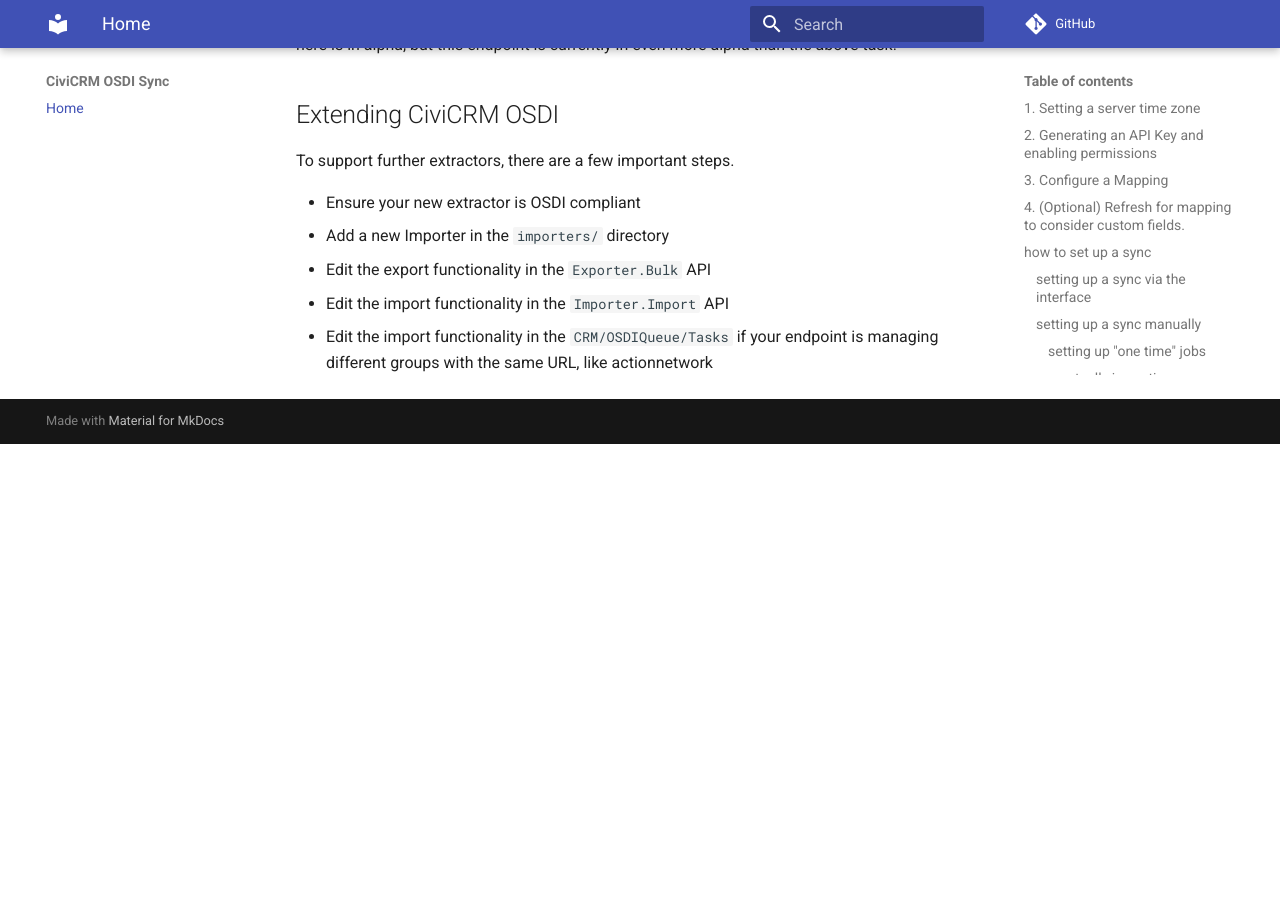
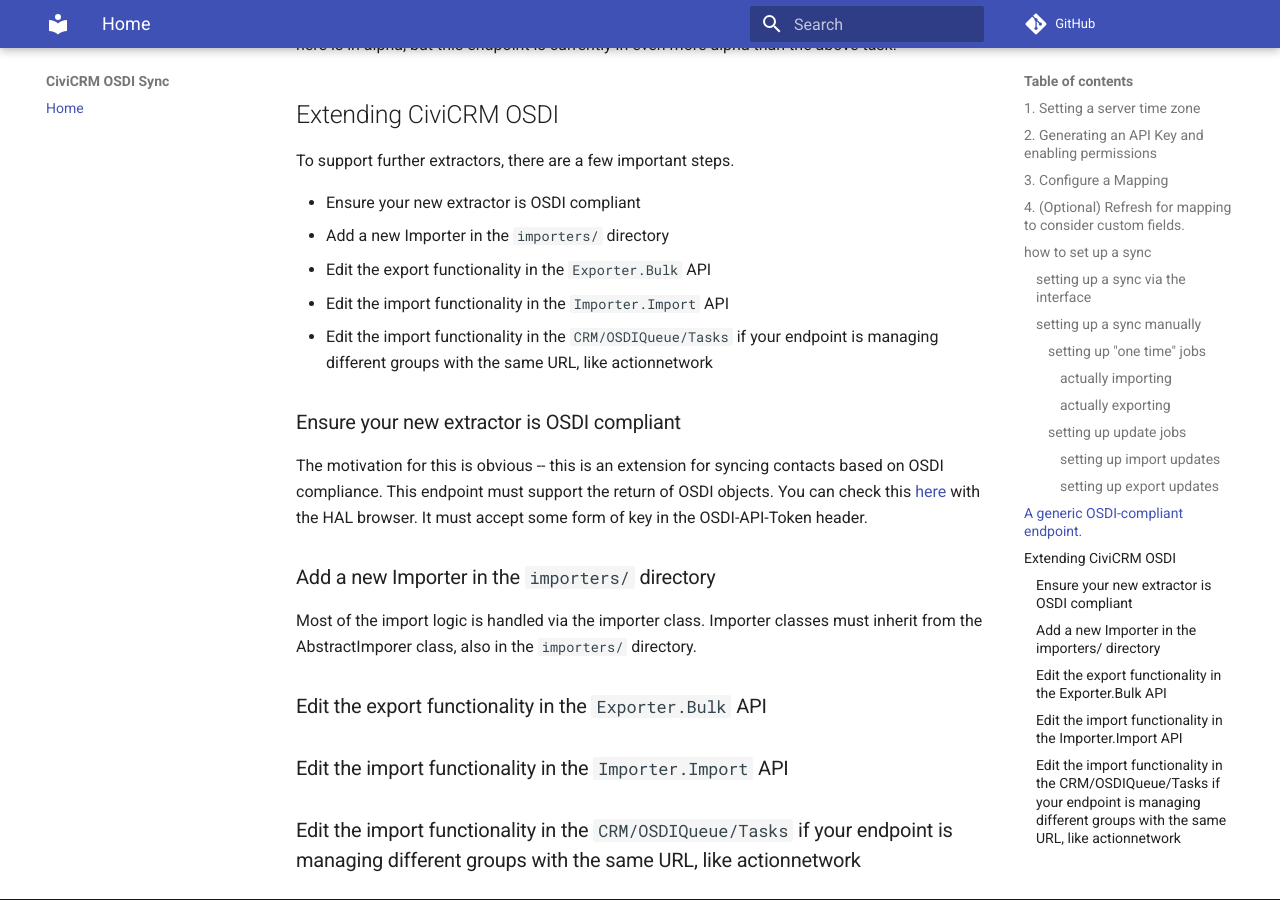
Before and after one commit to 4ndygu/civicrm_osdi, an MkDocs documentation site: the page built from docs/index.md, in a window 1280 px wide and 900 px high, scrolled down 8715 px. Built offline with MkDocs 1.6.1 and Material for MkDocs 9.7.7, drawn with Linux system fonts in a browser that asks for light colours; comment, search, counter and statistics services are not loaded; old or Windows-style settings are respelled for this version of MkDocs; before the commit the page ends 9159 px from its top, so only the background shows below that.

Commit message:
dev docs

```diff
--- a/docs/index.md
+++ b/docs/index.md
@@ -173,3 +173,17 @@ To support further extractors, there are a few important steps.
 - Edit the export functionality in the `Exporter.Bulk` API
 - Edit the import functionality in the `Importer.Import` API
 - Edit the import functionality in the `CRM/OSDIQueue/Tasks` if your endpoint is managing different groups with the same URL, like actionnetwork
+
+### Ensure your new extractor is OSDI compliant
+
+The motivation for this is obvious -- this is an extension for syncing contacts based on OSDI compliance. This endpoint must support the return of OSDI objects. You can check this [here](https://haltalk.herokuapp.com/explorer/browser.html#/) with the HAL browser. It must accept some form of key in the OSDI-API-Token header.
+
+### Add a new Importer in the `importers/` directory
+
+Most of the import logic is handled via the importer class. Importer classes must inherit from the AbstractImporer class, also in the `importers/` directory.
+
+### Edit the export functionality in the `Exporter.Bulk` API
+
+### Edit the import functionality in the `Importer.Import` API
+
+### Edit the import functionality in the `CRM/OSDIQueue/Tasks` if your endpoint is managing different groups with the same URL, like actionnetwork
```
